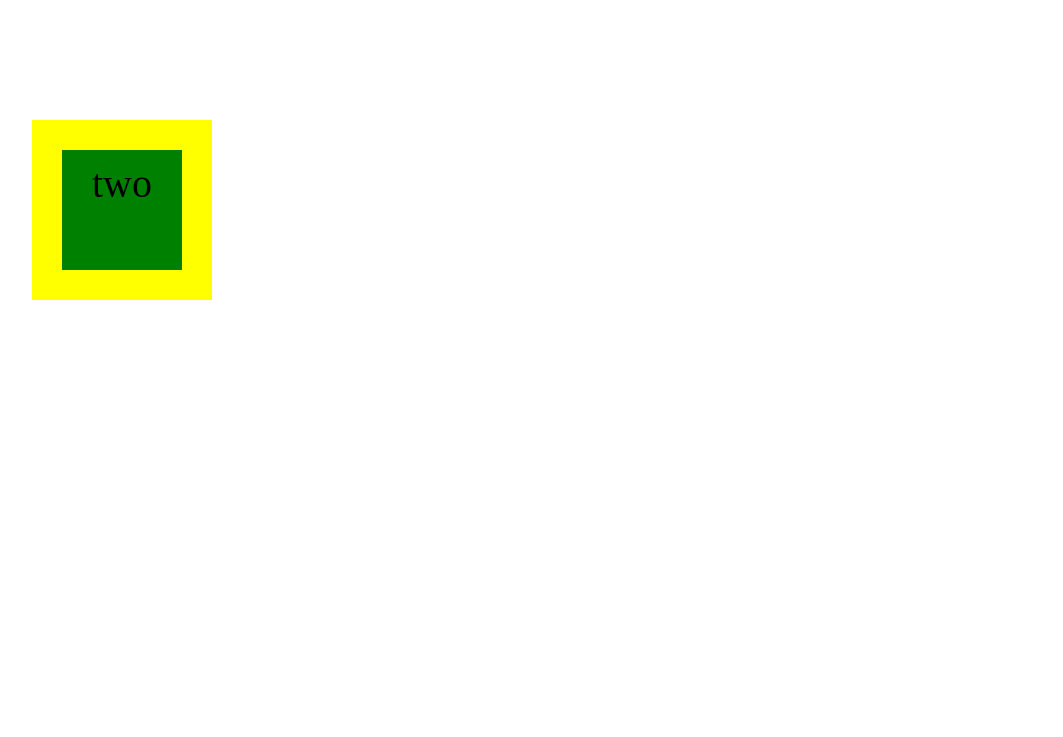
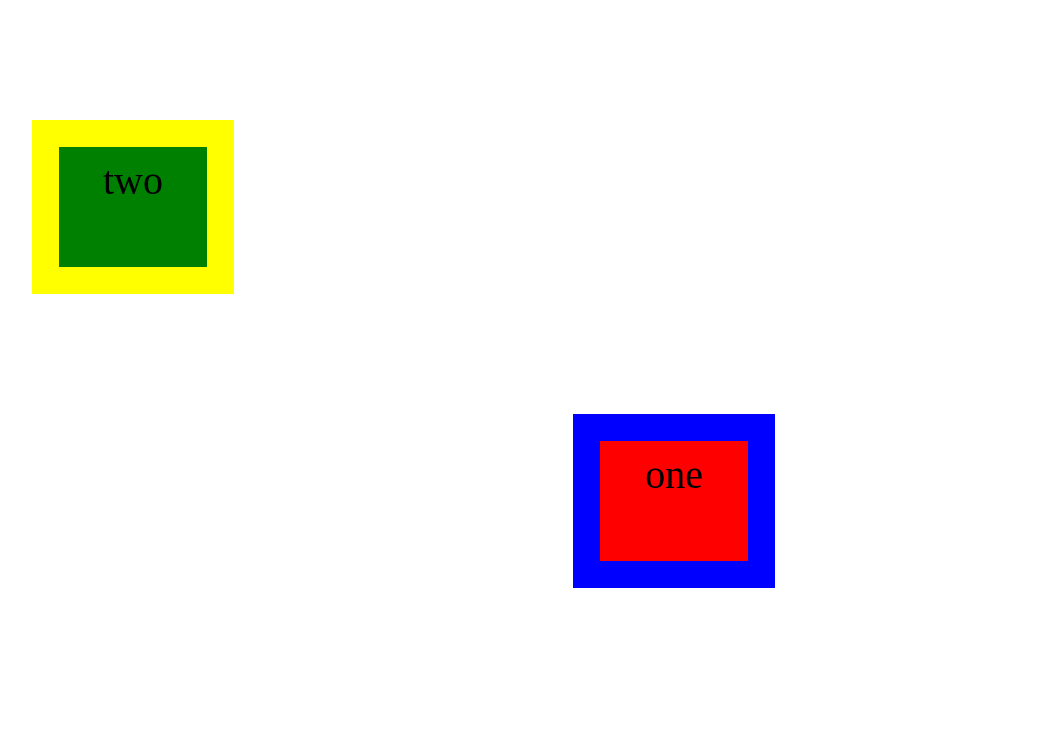
Before and after one commit to amikableboy/box-mod, a plain HTML site: page index.html in a window 1280 px wide. Shown: the part 520-1257 px from the top of the page, without its empty margins (108-1171 px from the left). Drawn offline with Linux system fonts and the light colour scheme.

Commit message:
Add files via upload

```diff
--- a/index.css
+++ b/index.css
@@ -11,29 +11,25 @@ body {
 }
 .one {
   background-color: red;
-  border: 30px solid;
+  margin: 0;
+  border: 27px solid;
   border-color: blue;
-  margin-top: 0;
-  margin-bottom: 60px;
-  margin-left: 60px;
   padding: 10px;
-  width: 100px;
+  width: 10%;
   height: 100px;
   text-align: center;
-  float: right;
-  position: relative;
-  top: 620px;
+  position: absolute;
+  right: 31%;
+  margin-top: 23%;
 }
 .two {
   background-color: green;
-  border: 30px solid;
+  margin: 0;
+  border: 27px solid;
   border-color: yellow;
-  margin: 0;
   padding: 10px;
-  width: 100px;
+  width: 10%;
   height: 100px;
-  margin-bottom: 60px;
-  margin-left: 0;
   text-align: center;
   position: absolute;
 }
```
